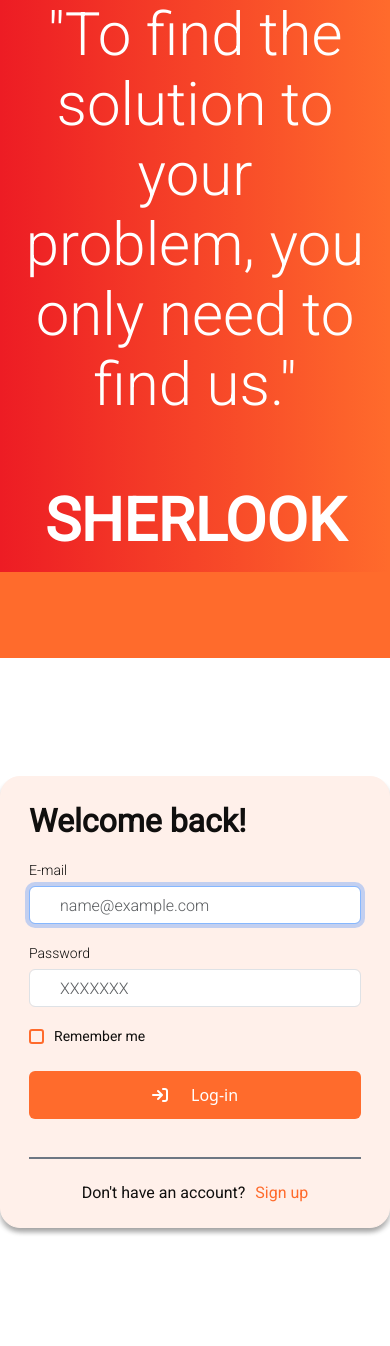
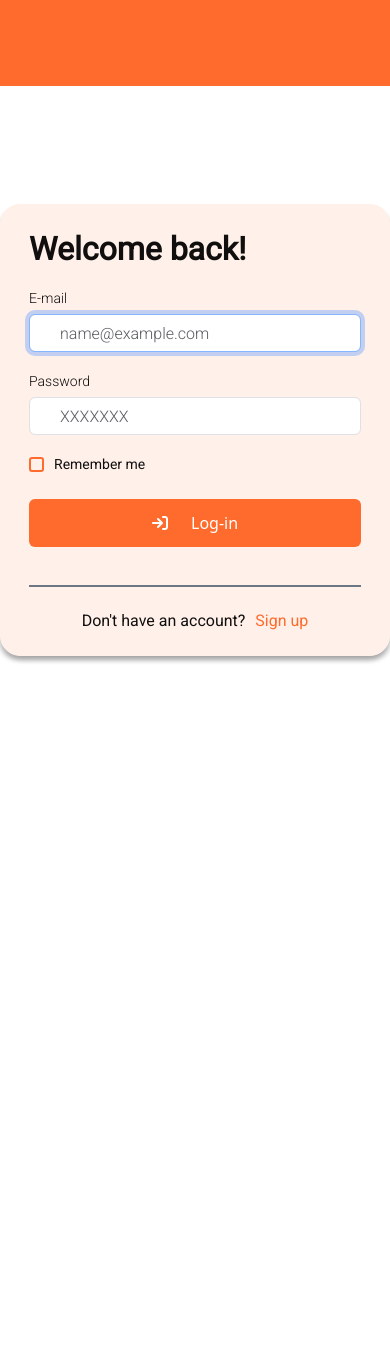
Before and after one commit to milkami/sherlook, a Django app: page / in a window 390 px wide. After the commit the page ends 663 px from the top, so only its background shows below. Run offline with Django 4.2, Linux system fonts and the light colour scheme; some libraries are stand-ins or nearby versions.

Commit message:
fix for mobile

```diff
--- a/templates/commons/login.html
+++ b/templates/commons/login.html
@@ -211,14 +211,14 @@
 
 <body>
     <div class="row m-0" style="width: 100%; height: 100%;">
-    <div class=" first-container container-fluid col-lg-6 d-flex justify-content-center" style=" overflow: auto;">
+    <div class="first-container container-fluid d-none d-sm-block col-lg-6 col-md-6 d-sm-flex justify-content-center align-items-center" style=" overflow: auto; min-height: 100vh;">
         <div class="d-flex flex-column container-fluid align-items-center justify-content-center">
             <p class="text-style-ro-60">"To find the solution to your problem, you only need to find us."</p>
             <p style="margin-top: 50px; font-weight: 900 !important;" class="text-style-ro-60">SHERLOOK</p>
         </div>
     </div>
 
-    <div class="col-lg-6 px-0" style="display: flex; flex-direction: column; height: calc(100% - 70px);">
+    <div class="col-lg-6 col-md-6 px-0" style="display: flex; flex-direction: column; height: calc(100% - 70px);">
         <header>
             <nav class="navbar navbar-expand-lg navbar-custom">
                 <div class="container-fluid">
```
